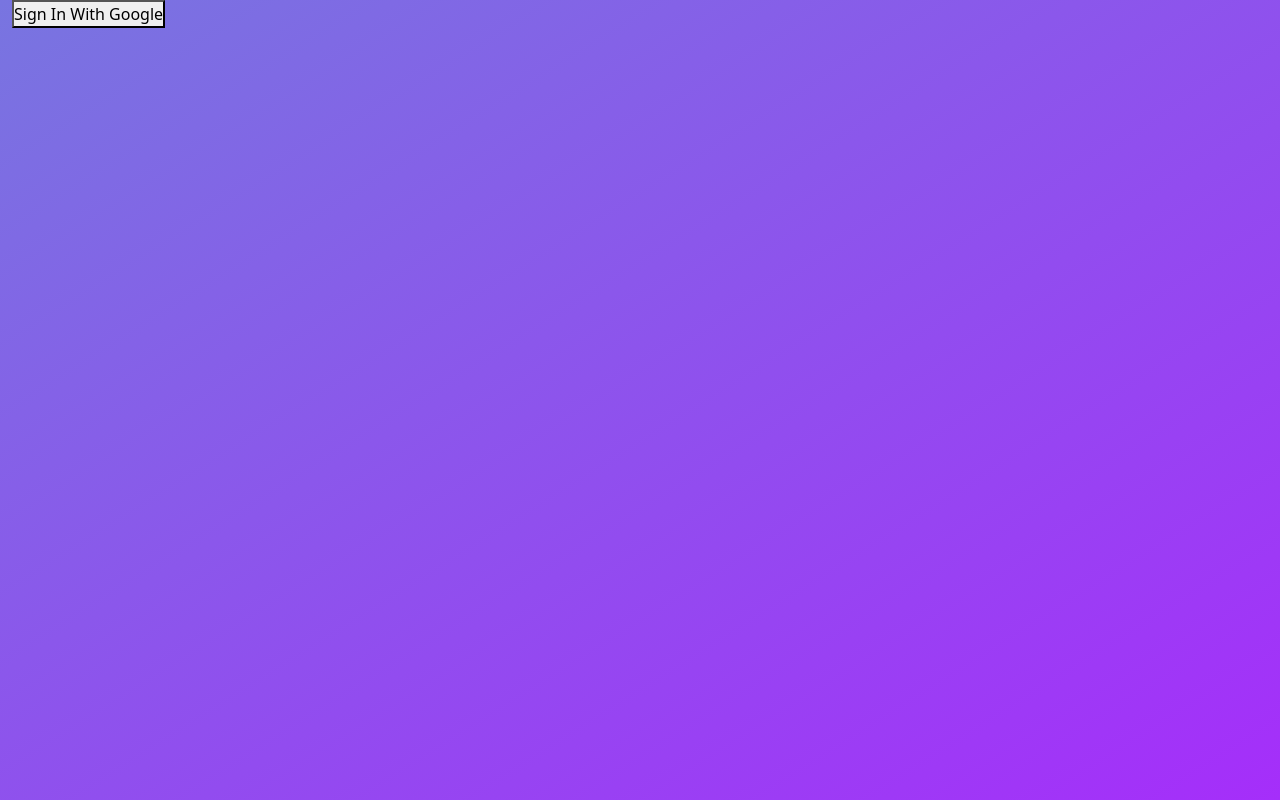
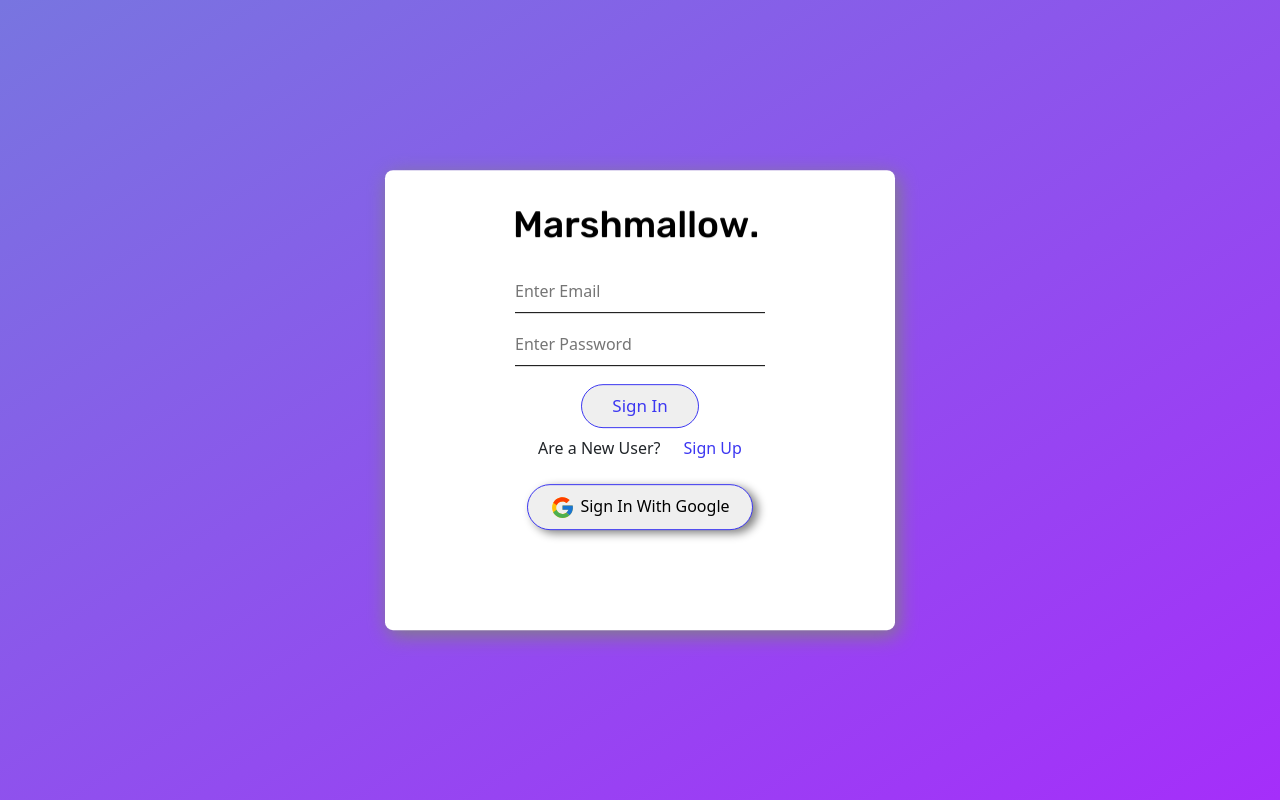
Before and after one commit to Protik111/marshmallow-agency-client, a React (Create React App) app: page /login in a window 1280 px wide. Built offline with nearby package versions, Linux system fonts and the light colour scheme.

Commit message:
login page design added

```diff
--- a/src/assets/css/global.css
+++ b/src/assets/css/global.css
@@ -13,6 +13,20 @@ html {
     /* font-size: 62.5%; */
 }
 body {
-    width:100%;
+    max-width:100%;
     overflow-x:hidden;
 }
+.common_button{
+    padding: 8px 30px;
+    border: 1px solid #3C37F1;
+    border-radius: 35px;
+    /* border: none; */
+    color: #3C37F1;
+    font-size: 17px;
+    font-weight: 500;
+    transition: all .3s ease;
+}
+.common_button:hover {
+    background-color: #3C37F1;
+    color: #fff;
+}
--- a/src/components/Login/User/Login.js
+++ b/src/components/Login/User/Login.js
@@ -5,11 +5,14 @@ import firebaseConfig from './firebase.config';
 import { UserContext } from '../../../App';
 import { useHistory, useLocation } from 'react-router-dom';
 import styles from './Login.module.css';
+import { FcGoogle } from 'react-icons/fc';
+import logoDark from '../../../images/logos/logo-dark.png';
 
 //initializing firebase app
 firebase.initializeApp(firebaseConfig);
 
 const Login = () => {
+    const [newUser, setNewUser] = useState(false);
     const [loggedInUser, setLoggedInUser] = useContext(UserContext);
 
     let history = useHistory();
@@ -31,8 +34,8 @@ const Login = () => {
                 var credential = result.credential;
                 var token = credential.accessToken;
                 var user = result.user;
-                const {displayName, email, photoURL} = result.user;
-                const newUserInfo = {name: displayName, email, photo: photoURL};
+                const { displayName, email, photoURL } = result.user;
+                const newUserInfo = { name: displayName, email, photo: photoURL };
                 setUser(newUserInfo);
                 setLoggedInUser(newUserInfo);
                 history.replace(from);
@@ -45,7 +48,41 @@ const Login = () => {
     }
     return (
         <div className={`${styles.login_container} container-fluid`}>
-            <button onClick={handleGoogle}>Sign In With Google</button>
+            <div className={`${styles.sign_in_box}`}>
+                <div className={`${styles.signin_logo}`}>
+                    <img src={logoDark} alt="" />
+                </div>
+                <div>
+                    <form action="">
+                        {newUser && <div className="form_group">
+                            <input className={`${styles.form_input}`} type="text" placeholder="First Name" />
+                        </div>}
+                        {newUser && <div className="form_group">
+                            <input className={`${styles.form_input}`} type="text" placeholder="Last Name" />
+                        </div>}
+                        <div className="form_group">
+                            <input className={`${styles.form_input}`} type="text" placeholder="Enter Email" />
+                        </div>
+                        <div className="form_group">
+                            <input className={`${styles.form_input}`} type="text" placeholder="Enter Password" />
+                        </div>
+                        {newUser && <div className="form_group">
+                            <input className={`${styles.form_input}`} type="text" placeholder="Confirm Password" />
+                        </div>}
+                        <div className="text-center mt-2 mb-2">
+                            <input className="common_button" type="submit" value={newUser ? 'Sign Up' : 'Sign In'} />
+                        </div>
+                    </form>
+                </div>
+                <div className={`${styles.signin_check} text-center mb-2`}>
+                    <p>{newUser ? 'Already have an account?' : 'Are a New User?'}</p>
+                    <input onClick={() => setNewUser(!newUser)} className={styles.checkbox} type="checkbox" name="" id="login" />
+                    <label className={styles.label_text} htmlFor="login">{newUser ? 'Sign In' : 'Sign Up'}</label>
+                </div>
+                <div className="text-center">
+                    <button className={`${styles.sign_in_button}`} onClick={handleGoogle}><FcGoogle className={styles.google_icon}></FcGoogle>Sign In With Google</button>
+                </div>
+            </div>
         </div>
     );
 };
--- a/src/components/Login/User/Login.module.css
+++ b/src/components/Login/User/Login.module.css
@@ -2,4 +2,69 @@
     background-image: linear-gradient(to right bottom, #7875e0, #A52EFA);
     height: 100vh;
     width: 100%;
+    position: relative;
 }
+.sign_in_box{
+    position: absolute;
+    top: 50%;
+    left: 50%;
+    margin-right: -50%;
+    transform: translate(-50%, -50%);
+    background-color: #fff;
+    padding: 100px 130px;
+    border-radius: 8px;
+    box-shadow: 3px 5px 20px gray;
+}
+.sign_in_button{
+    padding: 9px 22px;
+    outline: none;
+    border: 1px solid #3C37F1;
+    border-radius: 25px;
+    box-shadow: 5px 3px 10px gray;
+    transition: all 0.3s ease;
+}
+.sign_in_button:hover{
+    background-color: #3C37F1;
+    color: white;
+}
+.google_icon{
+    font-size: 25px;
+    margin-right: 5px;
+}
+.signin_logo{
+    position: absolute;
+    top: 40px;
+}
+.form_input{
+    width: 250px;
+    padding: 9px 0;
+    margin-bottom: 10px;
+    border: none;
+    border-bottom: 1px solid black;
+
+}
+.form_input:focus{
+    outline: none;
+    border-bottom: 1px solid #3C37F1;
+}
+.checkbox{
+    display: none;
+}
+.signin_check{
+    display: flex;
+    justify-content: space-evenly;
+}
+.label_text{
+    color: #3C37F1;
+}
+.label_text:hover{
+    font-weight: 500;
+    cursor: pointer;
+}
+
+/* media queries */
+@media (max-width: 768px) {
+    .sign_in_box {
+        padding: 100px 70px;
+    }
+}
```
